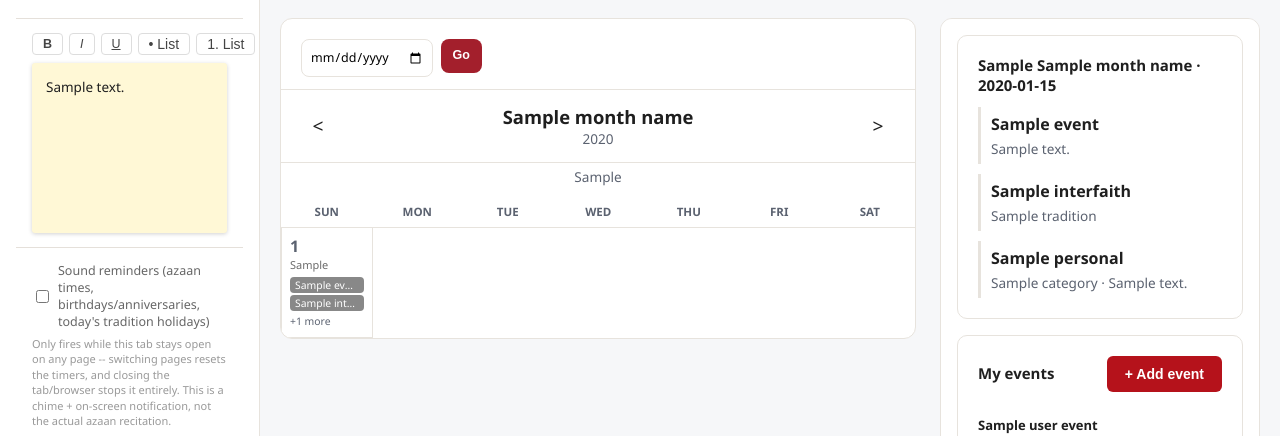
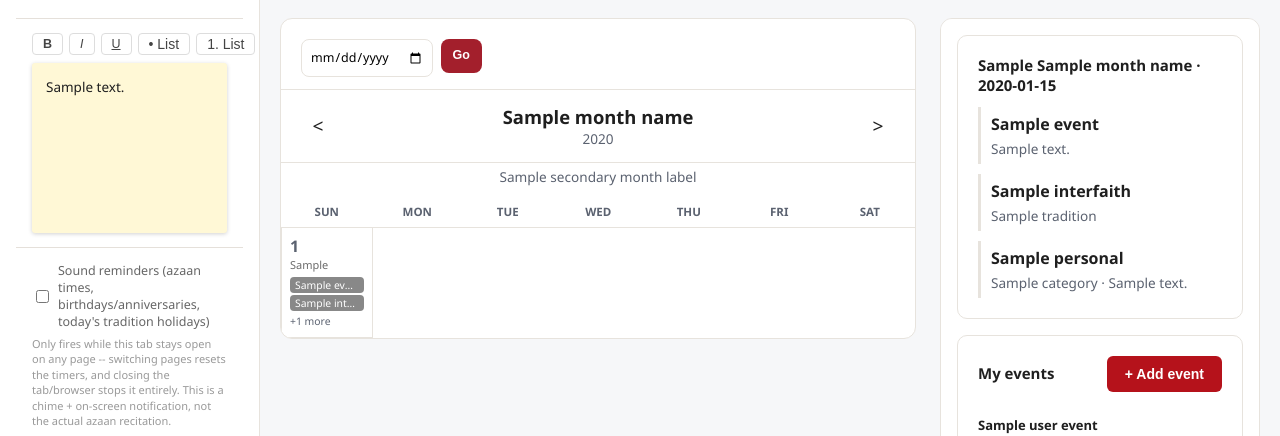
Before and after one commit to imoosa/hijri, a Python web app: template app/templates/calendar.html in a window 1280 px wide. Shown: the part 56-492 px from the top of the page. Run offline with Jinja, Linux system fonts and the light colour scheme; the template is opened without the code that fills it: most values are stand-ins (such as "Sample title", 1, 10 or a date in 2020).

Commit message:
Add files via upload

```diff
--- a/app/templates/calendar.html
+++ b/app/templates/calendar.html
@@ -212,9 +212,7 @@
             </div>
             <a href="{{ url_for('calendar_view', cal=cal, y=next_year, m=next_month) }}" class="nav-arrow">&gt;</a>
         </div>
-        <div class="gregorian-subtitle">
-            {% if show_secondary %}{{ secondary_month_label }}{% else %}{{ gregorian_range }}{% endif %}
-        </div>
+        <div class="gregorian-subtitle">{{ secondary_month_label }}</div>
 
         <table class="calendar-grid">
             <thead>
```
